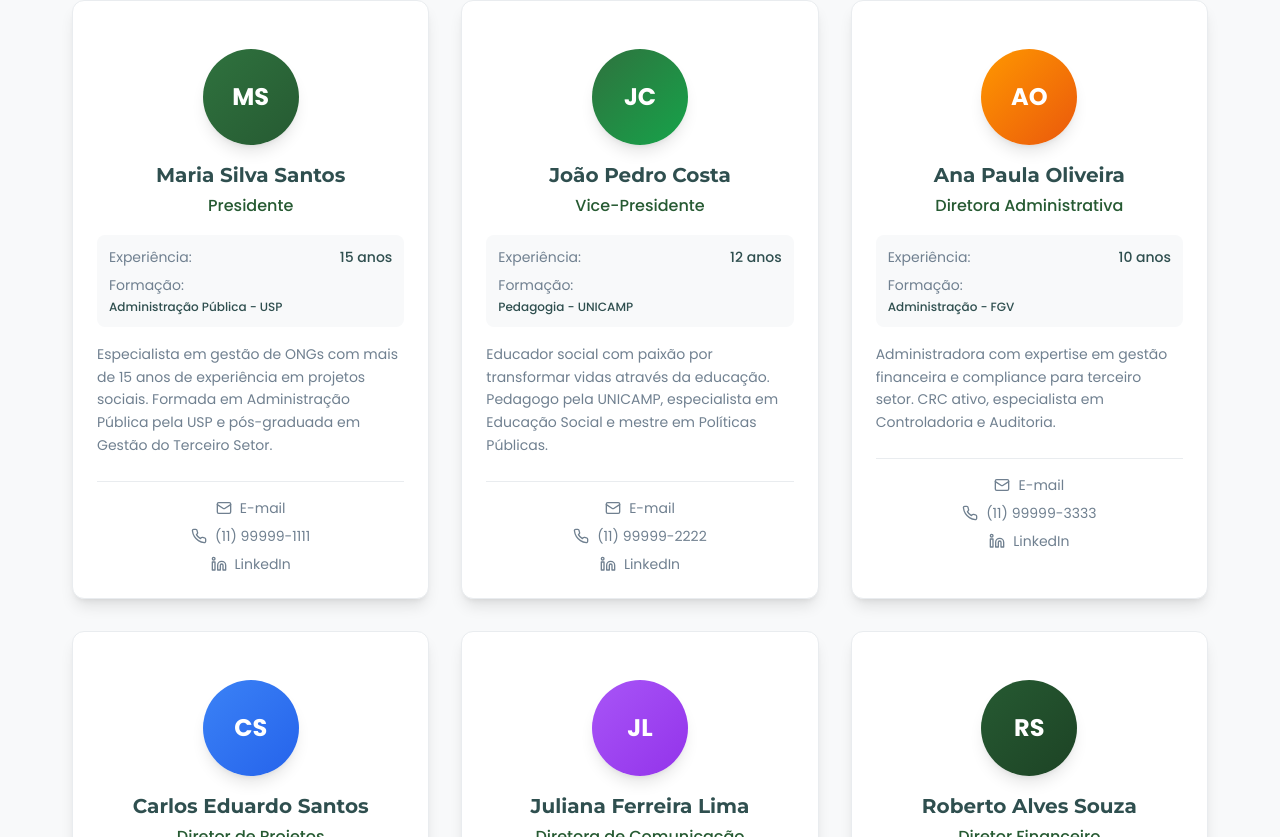
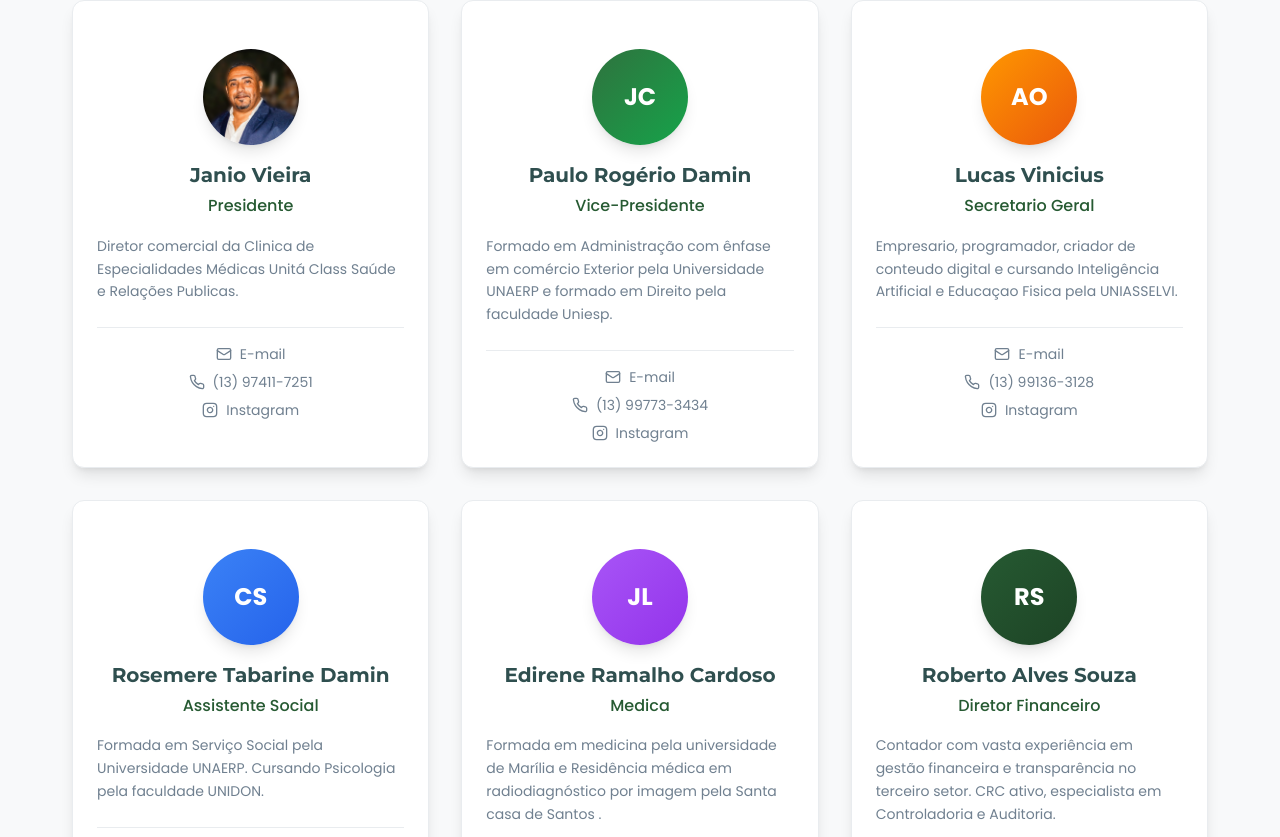
Before and after one commit to lucasnegao231193-collab/instituto-infinitus, a Next.js app: page /sobre/equipe in a window 1280 px wide. Shown: the part 803-1640 px from the top of the page. Built offline with nearby package versions, Linux system fonts and the light colour scheme; no server answers.

Commit message:
feat: Update team page with photos, Instagram links, and real team data

```diff
--- a/src/app/sobre/equipe/page.tsx
+++ b/src/app/sobre/equipe/page.tsx
@@ -1,76 +1,67 @@
 import React from 'react'
+import Image from 'next/image'
 import Header from '@/components/layout/Header'
 import Footer from '@/components/layout/Footer'
 import { Card, CardContent } from '@/components/ui/Card'
 import Button from '@/components/ui/Button'
-import { Mail, Linkedin, Phone, MapPin } from 'lucide-react'
+import { Mail, Instagram, Phone, MapPin } from 'lucide-react'
 
 export default function EquipePage() {
   const diretoria = [
     {
       id: 1,
-      nome: 'Maria Silva Santos',
+      nome: 'Janio Vieira',
       cargo: 'Presidente',
-      bio: 'Especialista em gestão de ONGs com mais de 15 anos de experiência em projetos sociais. Formada em Administração Pública pela USP e pós-graduada em Gestão do Terceiro Setor.',
+      bio: 'Diretor comercial da Clinica de Especialidades Médicas Unitá Class Saúde e Relações Publicas.',
       email: 'maria.silva@institutoinfinitus.org',
-      phone: '(11) 99999-1111',
-      linkedin: 'https://linkedin.com/in/mariasilva',
-      foto: 'MS',
-      cor: 'from-sage-500 to-sage-600',
-      experiencia: '15 anos',
-      formacao: 'Administração Pública - USP'
+      phone: '(13) 97411-7251',
+      instagram: 'https://instagram.com/mariasilva',
+      foto: '/equipe/janio-vieira.png',
+      cor: 'from-sage-500 to-sage-600'
     },
     {
       id: 2,
-      nome: 'João Pedro Costa',
+      nome: 'Paulo Rogério Damin',
       cargo: 'Vice-Presidente',
-      bio: 'Educador social com paixão por transformar vidas através da educação. Pedagogo pela UNICAMP, especialista em Educação Social e mestre em Políticas Públicas.',
-      email: 'joao.costa@institutoinfinitus.org',
-      phone: '(11) 99999-2222',
-      linkedin: 'https://linkedin.com/in/joaocosta',
+      bio: 'Formado em Administração com ênfase em comércio Exterior pela Universidade UNAERP e formado em Direito pela faculdade Uniesp.',
+      email: 'paulodamin@gmail.com',
+      phone: '(13) 99773-3434',
+      instagram: 'https://instagram.com/joaocosta',
       foto: 'JC',
-      cor: 'from-accent-green to-green-600',
-      experiencia: '12 anos',
-      formacao: 'Pedagogia - UNICAMP'
+      cor: 'from-accent-green to-green-600'
     },
     {
       id: 3,
-      nome: 'Ana Paula Oliveira',
-      cargo: 'Diretora Administrativa',
-      bio: 'Administradora com expertise em gestão financeira e compliance para terceiro setor. CRC ativo, especialista em Controladoria e Auditoria.',
-      email: 'ana.oliveira@institutoinfinitus.org',
-      phone: '(11) 99999-3333',
-      linkedin: 'https://linkedin.com/in/anaoliveira',
+      nome: 'Lucas Vinicius',
+      cargo: 'Secretario Geral',
+      bio: 'Empresario, programador, criador de conteudo digital e cursando Inteligência Artificial e Educaçao Fisica pela UNIASSELVI.',
+      email: 'lucas.vinicius@institutoinfinitusgja.com',
+      phone: '(13) 99136-3128',
+      instagram: 'https://instagram.com/thelucas.vinicius',
       foto: 'AO',
-      cor: 'from-accent-orange to-orange-600',
-      experiencia: '10 anos',
-      formacao: 'Administração - FGV'
+      cor: 'from-accent-orange to-orange-600'
     },
     {
       id: 4,
-      nome: 'Carlos Eduardo Santos',
-      cargo: 'Diretor de Projetos',
-      bio: 'Coordenador de projetos sociais há 10 anos, focado em resultados e impacto social. Formado em Serviço Social pela PUC-SP, especialista em Gestão de Projetos.',
-      email: 'carlos.santos@institutoinfinitus.org',
-      phone: '(11) 99999-4444',
-      linkedin: 'https://linkedin.com/in/carlossantos',
+      nome: 'Rosemere Tabarine Damin',
+      cargo: 'Assistente Social',
+      bio: 'Formada em Serviço Social pela Universidade UNAERP. Cursando Psicologia pela faculdade UNIDON.',
+      email: 'rosedamin@gmail.com',
+      phone: '(013) 99718-5133.',
+      instagram: 'https://instagram.com/carlossantos',
       foto: 'CS',
-      cor: 'from-blue-500 to-blue-600',
-      experiencia: '10 anos',
-      formacao: 'Serviço Social - PUC-SP'
+      cor: 'from-blue-500 to-blue-600'
     },
     {
       id: 5,
-      nome: 'Juliana Ferreira Lima',
-      cargo: 'Diretora de Comunicação',
-      bio: 'Jornalista especializada em comunicação institucional e marketing para causas sociais. Formada pela ECA-USP, pós-graduada em Marketing Digital.',
-      email: 'juliana.lima@institutoinfinitus.org',
-      phone: '(11) 99999-5555',
-      linkedin: 'https://linkedin.com/in/julianalima',
+      nome: 'Edirene Ramalho  Cardoso',
+      cargo: 'Medica',
+      bio: 'Formada em medicina pela universidade de Marília e Residência médica em radiodiagnóstico por imagem pela Santa casa de Santos .',
+      email: 'edireneramalho27@icloud.com',
+      phone: '(13) 99641-4150',
+      instagram: 'https://instagram.com/julianalima',
       foto: 'JL',
-      cor: 'from-purple-500 to-purple-600',
-      experiencia: '8 anos',
-      formacao: 'Jornalismo - ECA-USP'
+      cor: 'from-purple-500 to-purple-600'
     },
     {
       id: 6,
@@ -79,11 +70,9 @@ export default function EquipePage() {
       bio: 'Contador com vasta experiência em gestão financeira e transparência no terceiro setor. CRC ativo, especialista em Controladoria e Auditoria.',
       email: 'roberto.souza@institutoinfinitus.org',
       phone: '(11) 99999-6666',
-      linkedin: 'https://linkedin.com/in/robertosouza',
+      instagram: 'https://instagram.com/robertosouza',
       foto: 'RS',
-      cor: 'from-sage-600 to-sage-700',
-      experiencia: '18 anos',
-      formacao: 'Ciências Contábeis - FECAP'
+      cor: 'from-sage-600 to-sage-700'
     }
   ]
 
@@ -187,9 +176,21 @@ export default function EquipePage() {
               >
                 <CardContent className="pt-6">
                   {/* Avatar */}
-                  <div className={`w-24 h-24 bg-gradient-to-br ${membro.cor} rounded-full flex items-center justify-center mx-auto mb-4 text-white text-2xl font-bold shadow-lg`}>
-                    {membro.foto}
-                  </div>
+                  {membro.foto.startsWith('/') ? (
+                    <div className="w-24 h-24 rounded-full overflow-hidden mx-auto mb-4 shadow-lg">
+                      <Image
+                        src={membro.foto}
+                        alt={membro.nome}
+                        width={96}
+                        height={96}
+                        className="w-full h-full object-cover"
+                      />
+                    </div>
+                  ) : (
+                    <div className={`w-24 h-24 bg-gradient-to-br ${membro.cor} rounded-full flex items-center justify-center mx-auto mb-4 text-white text-2xl font-bold shadow-lg`}>
+                      {membro.foto}
+                    </div>
+                  )}
 
                   {/* Nome e Cargo */}
                   <h3 className="text-xl font-bold text-corporate-dark mb-1">
@@ -198,20 +199,6 @@ export default function EquipePage() {
                   <p className="text-sage-600 font-medium mb-4">
                     {membro.cargo}
                   </p>
-
-                  {/* Informações Profissionais */}
-                  <div className="bg-gray-50 rounded-lg p-3 mb-4 text-sm">
-                    <div className="flex justify-between items-center mb-2">
-                      <span className="text-corporate-light">Experiência:</span>
-                      <span className="font-medium text-corporate-dark">{membro.experiencia}</span>
-                    </div>
-                    <div className="text-left">
-                      <span className="text-corporate-light">Formação:</span>
-                      <div className="font-medium text-corporate-dark text-xs mt-1">
-                        {membro.formacao}
-                      </div>
-                    </div>
-                  </div>
 
                   {/* Bio */}
                   <p className="text-sm text-corporate-light mb-6 leading-relaxed text-left">
@@ -235,13 +222,13 @@ export default function EquipePage() {
                       {membro.phone}
                     </a>
                     <a
-                      href={membro.linkedin}
+                      href={membro.instagram}
                       target="_blank"
                       rel="noopener noreferrer"
                       className="flex items-center justify-center text-sm text-corporate-light hover:text-sage-600 transition-colors"
                     >
-                      <Linkedin size={16} className="mr-2" />
-                      LinkedIn
+                      <Instagram size={16} className="mr-2" />
+                      Instagram
                     </a>
                   </div>
                 </CardContent>
```
Also changed, not shown: public/equipe/janio-vieira.png (added).
